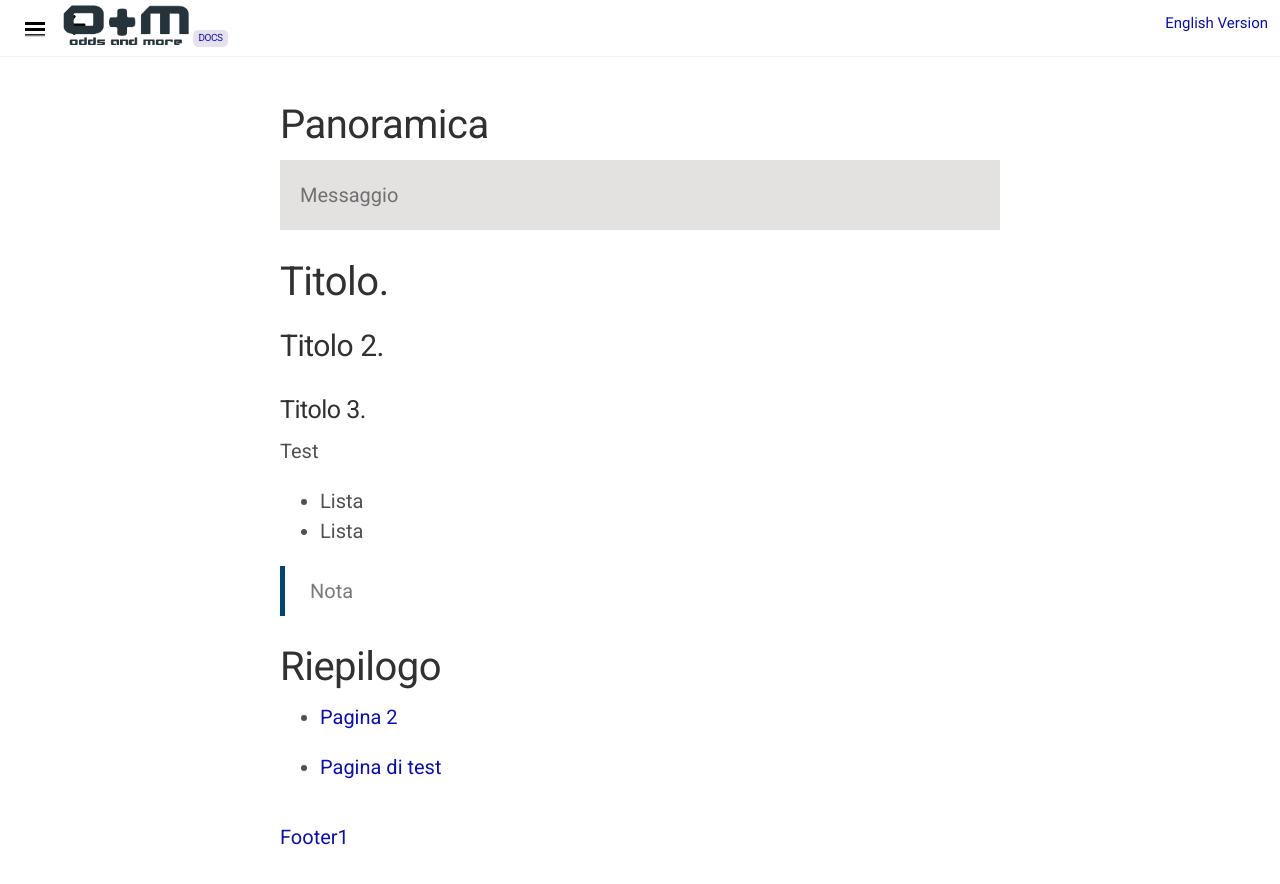
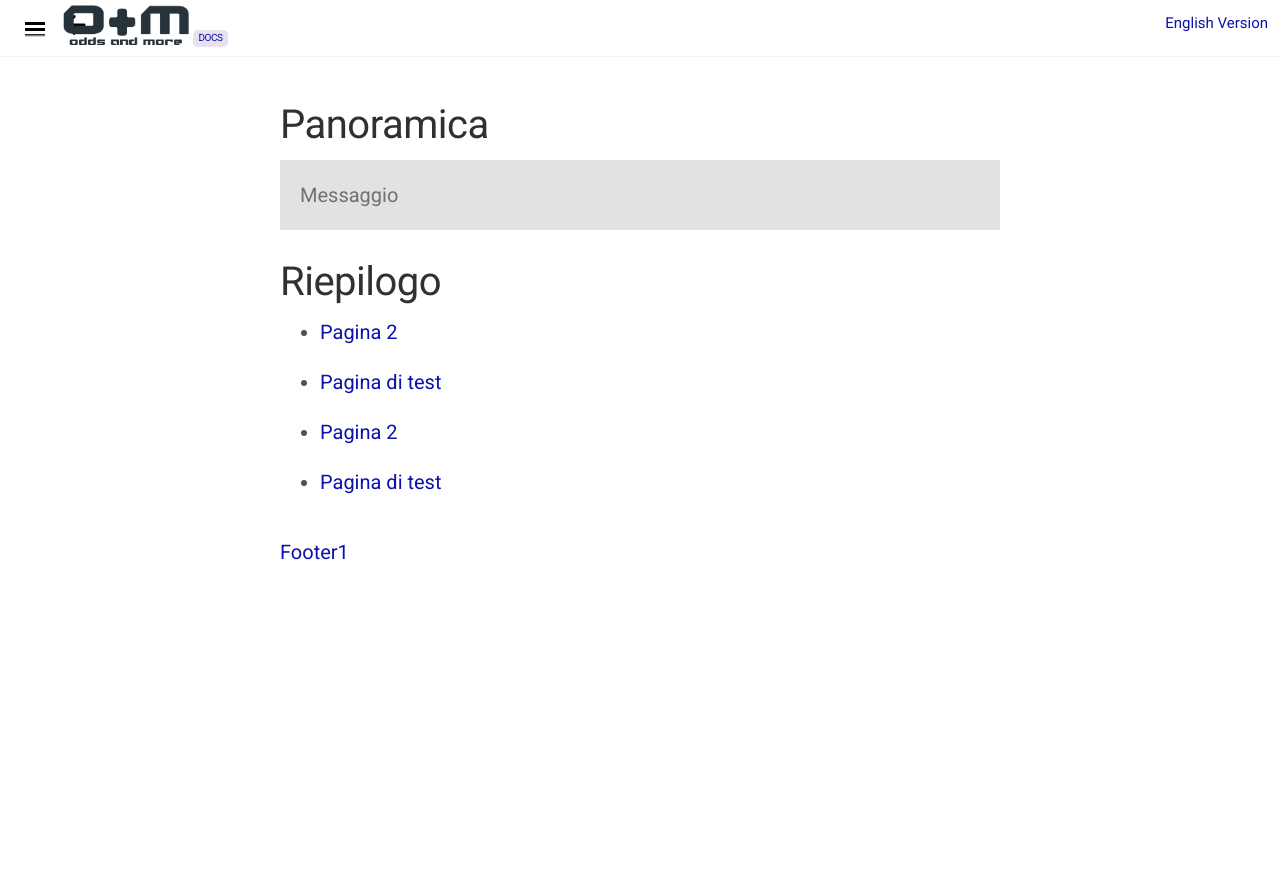
Before and after one commit to docsforodds/docs, a Jekyll site: the page built from docs/it/overview/index.md, in a window 1280 px wide. Shown: the top 884 px of the page. Built offline with Jekyll 4.4.1, drawn with Linux system fonts in a browser that asks for light colours; nearby versions of some CDN libraries.

Commit message:
inserita nuova sezione

```diff
--- a/docs/it/overview/index.md
+++ b/docs/it/overview/index.md
@@ -9,16 +9,7 @@ icon: fas fa-list-alt
    Messaggio
 </p>
 
-# Titolo.
-## Titolo 2.
-### Titolo 3.
-
-Test
-
-- Lista
-- Lista
-
-> Nota
+<a name="paragraph1"></a>
 
 # Riepilogo
   {% assign pages_list = site.pages | sort:"sort" %}
@@ -32,3 +23,15 @@ Test
     {% endif %}
     {% endif %}
     {% endfor %}
+
+    {% assign pages_list = site.pages | sort:"sort" %}
+    {% for node in pages_list %}
+    {% if node.title != null %}
+    {% if node.layout == "it" %}
+    {% if node.category == "Overview" %}
+   * <a class="link-detail"
+      href="{{site.baseurl}}{{ node.url }}">{{ node.title }}</a>
+    {% endif %}
+    {% endif %}
+    {% endif %}
+    {% endfor %}
```
